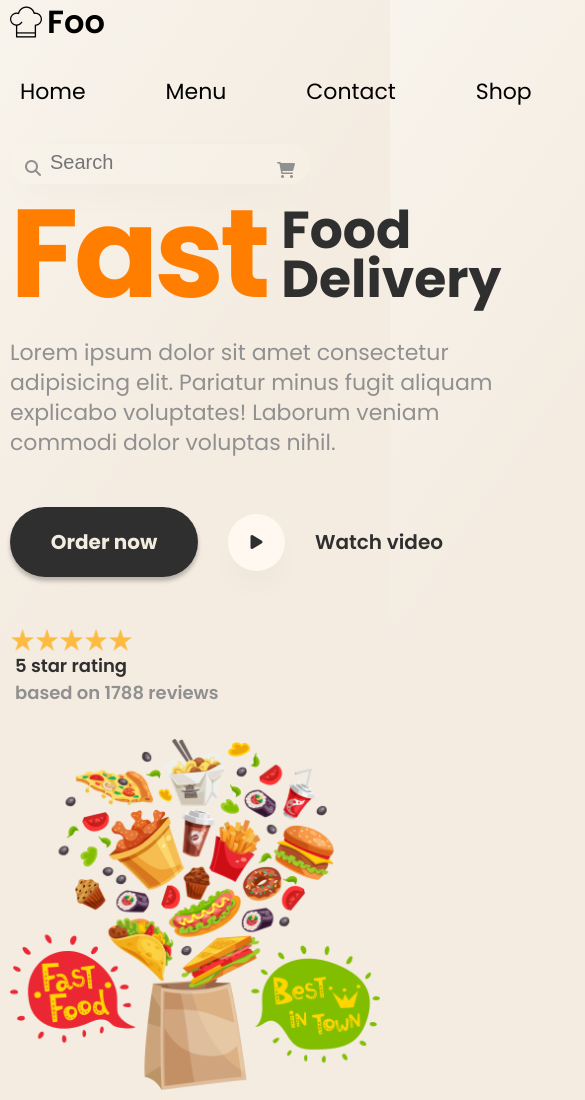
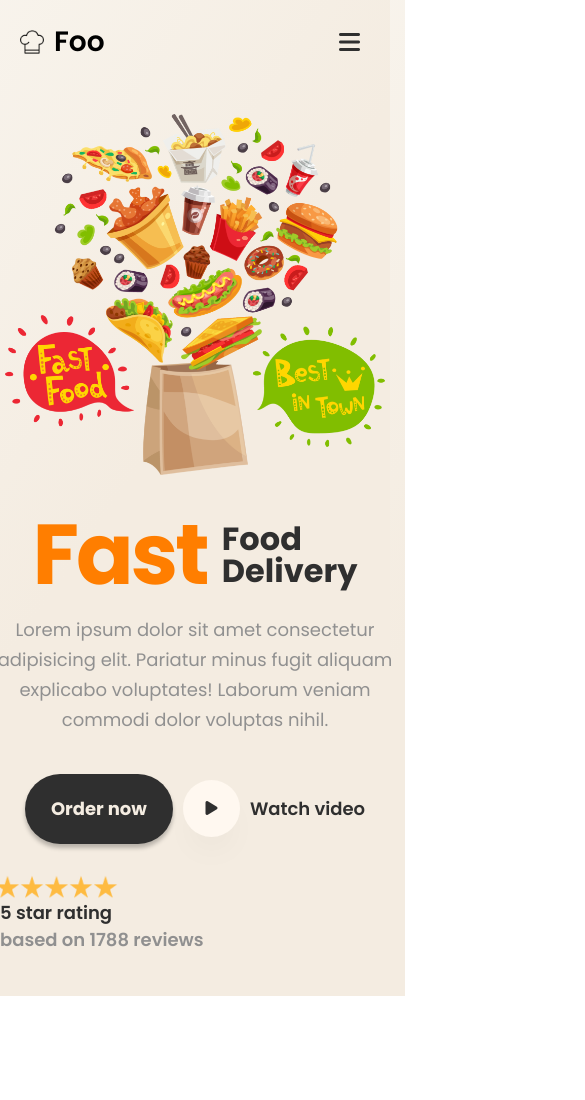
Before and after one commit to Marycorreia12/Responsive-Food-Landing-page, a plain HTML site: page index.html in a window 390 px wide. Shown: the whole page, 585 px wide, since content can reach past the window. After the commit the page ends 996 px from the top, so only its background shows below. Drawn offline with Linux system fonts and the light colour scheme; a web font is replaced by a local one.

Commit message:
header & home section responsive

```diff
--- a/assets/css/style.css
+++ b/assets/css/style.css
@@ -43,24 +43,21 @@
     font-family: 'Poppins';
     font-style: normal;
     font-weight: 700;
+    transition: all .5s linear;
 }
 
   /* Header starts */
 
 #header{
-      line-height: 100px;
-      padding: 0 10px;
+    padding: 10px;
 }
 
 #header .logo{
     display: inline-flex;
+    gap: 10px;
     align-items: center;
-  }
-
-  #header .logo img{
     width: 32px;
     height: 32px;
-    margin-right: 5px;
 }
 
 #header .logo span{
@@ -70,18 +67,19 @@
     line-height: 44px;
 }
 
-  #header .nav ul{
+#header nav ul{
     display: flex;
     align-items: center;
     justify-content: space-between;
 }
 
-#header .nav ul li{
-  margin-right: 60px;
+#header nav ul li{
+  margin-left: 60px;
+  width: 100%;
 }
 
-
-#header .nav ul li a{
+#header nav ul li a{
+   display: block;
    color: var(--black-primary);
    font-size: 22px;
    line-height: 20px;
@@ -89,20 +87,34 @@
    padding: 10px;
 }
 
-  #header .nav ul li a:hover{
+#header nav ul li a:hover{
     color: var(--white);
     background-color: var(--primary-color);
     border-radius: 10px;
-      transition: 0.5s linear;
+}
+
+#header .menu i{
+    font-size: 28px;
+    cursor: pointer;
+    display: none;
+    color: var(--black-secondary);
+}
+
+#header .menu i:hover{
+    background-color: var(--primary-color);
 }
 
 #header #input-group{
     width: 300px;
     height: 40px;
     position: relative;
+    display: flex;
+    align-items: center;
 }
 
 #header #input-group input{
+    font-size: 22px;
+    padding: 16px;
     width: 100%;
     height: 100%;
     background: rgba(255, 249, 240, 0.1);
@@ -110,36 +122,30 @@
     border-radius: 30px;
     border: none;
     outline: none;
-    display: flex;
-    align-items: center;
 }
 
 #header #input-group input:focus{
     border: 3px solid var(--primary-color);
-    transition: .5s ease-in-out;
 }
 
 #header #input-group label{
     position: absolute;
-    width: 18px !important;
-    height: 18px !important;
+    font-size: 20px;
     left: 5%;
-    top: 40%;
     color: var(--gray);
 }
 
 #header #input-group i{
+    font-size: 20px;
     position: absolute;
     right: 5%;
-    top: 45%;
     color: var(--gray);
 }
-
 
 #header #input-group input::placeholder{
     font-style: normal;
     font-weight: 400;
-    font-size: 20px;
+    font-size: 22px;
     padding-left: 40px;
 }
 
@@ -256,3 +262,149 @@
     flex: 1 1 300px;
     padding: 10px;
 }
+
+@media(max-width: 1023px){
+    #header{
+        padding: 20px;
+        position: relative;
+    }
+
+    #header nav{
+        position: absolute;
+        top: 100%;
+        left: 0;
+        right: 0;
+        background-color: var(--secondary-color);
+        opacity: 0.9;
+        display: none;
+    }
+
+    #header nav ul{
+        flex-flow: column;
+        justify-content: center;
+    }
+
+    #header nav ul li{
+    margin-left: 0;
+    margin: 10px 0;
+    text-align: center;
+    }
+
+    #header nav ul li a{
+        padding: 20px 0;
+    }
+
+    #header nav ul li a:hover{
+        border-radius: 0;
+    }
+
+    #header .nav-toggle{
+        display: block;
+    }
+
+    #header .fa-times{
+        transform: rotate(180deg);
+    }
+
+    #header .menu i{
+        padding: 10px;
+        display: block;
+    }
+
+    #header #input-group{
+        display: none;
+    }
+
+    #home .content .title h1{
+        font-size: 42px;
+        display: inline-flex;
+        align-items: center;
+        gap: 15px;
+    }
+
+    #home .content .title span{
+        font-size: 105px;
+    }
+
+    #home .content .text{
+        font-size: 18px;
+        margin: 14px 0px 39px 0;
+        width: 400px;
+    }
+
+    #home .content .buttons{
+        gap: 10px;
+        margin-bottom: 30px;
+    }
+
+}
+
+@media(max-width: 767px){
+
+    #header .logo {
+        width: 24px;
+        height: 24px;
+    }
+
+    #header .logo span{
+        font-size: 28px;
+    }
+
+    #header .menu i{
+        font-size: 24px;
+    }
+
+    #home{
+        flex-flow: column-reverse;
+        padding: 20px 0;
+    }
+
+    #home .content .title h1{
+        font-size: 32px;
+    }
+
+    #home .content .title span{
+        font-size: 95px;
+    }
+
+    #home .content .buttons .btn{
+        width: 148px;
+        font-size: 18px;
+    }
+
+    #home .content .buttons .watch{
+        font-size: 18px;
+    }
+
+    #home .image{
+        width: 400px;
+    }
+
+}
+
+@media(max-width: 500px){
+
+    #home .content .title{
+        text-align: center;
+    }
+    #home .content .title h1{
+        font-size: 32px;
+        line-height: 32px;
+        text-align: start;
+    }
+
+    #home .content .title span{
+        font-size: 85px;
+    }
+
+    #home .content .buttons{
+        justify-content: center;
+    }
+
+    #home .content .text{
+        font-size: 18px;
+        margin-top: 0;
+        text-align: center
+    }
+
+}
--- /dev/null
+++ b/assets/js/app.js
@@ -0,0 +1,9 @@
+const menu = document.querySelector('.menu i');
+const navbar = document.querySelector('nav');
+
+menu.addEventListener('click', toggleMenu);
+
+function toggleMenu(){
+    menu.classList.toggle('fa-times');
+    navbar.classList.toggle('nav-toggle');
+    }
--- a/index.html
+++ b/index.html
@@ -17,21 +17,24 @@
             <img src="/img/icon_logo.png" alt="">
             <span>Foo</span>
         </div>
-        <div class="nav">
         <nav>
-                <ul>
+            <ul id="menu-nav">
                 <li><a href="#">Home</a></li>
                 <li><a href="#">Menu</a></li>
                 <li><a href="#">Contact</a></li>
                 <li><a href="#">Shop</a></li>
             </ul>
         </nav>
+        <div class="menu" >
+            <i class="fa-solid fa-bars"></i>
         </div>
+
         <form id="input-group">
                 <input type="search" placeholder="Search" id="search-box">
                 <label for="search-box" class="fas fa-search"></label>
                 <i class="fa-solid fa-cart-shopping"></i>
         </form>
+
     </header>
 
     <!-- Header ends-->
@@ -67,6 +70,6 @@
         </div>
     </main>
     <!-- Home ends-->
-
+    <script src="/assets/js/app.js"></script>
 </body>
 </html>
```
Lines whose indentation alone changed are shown as unchanged.
